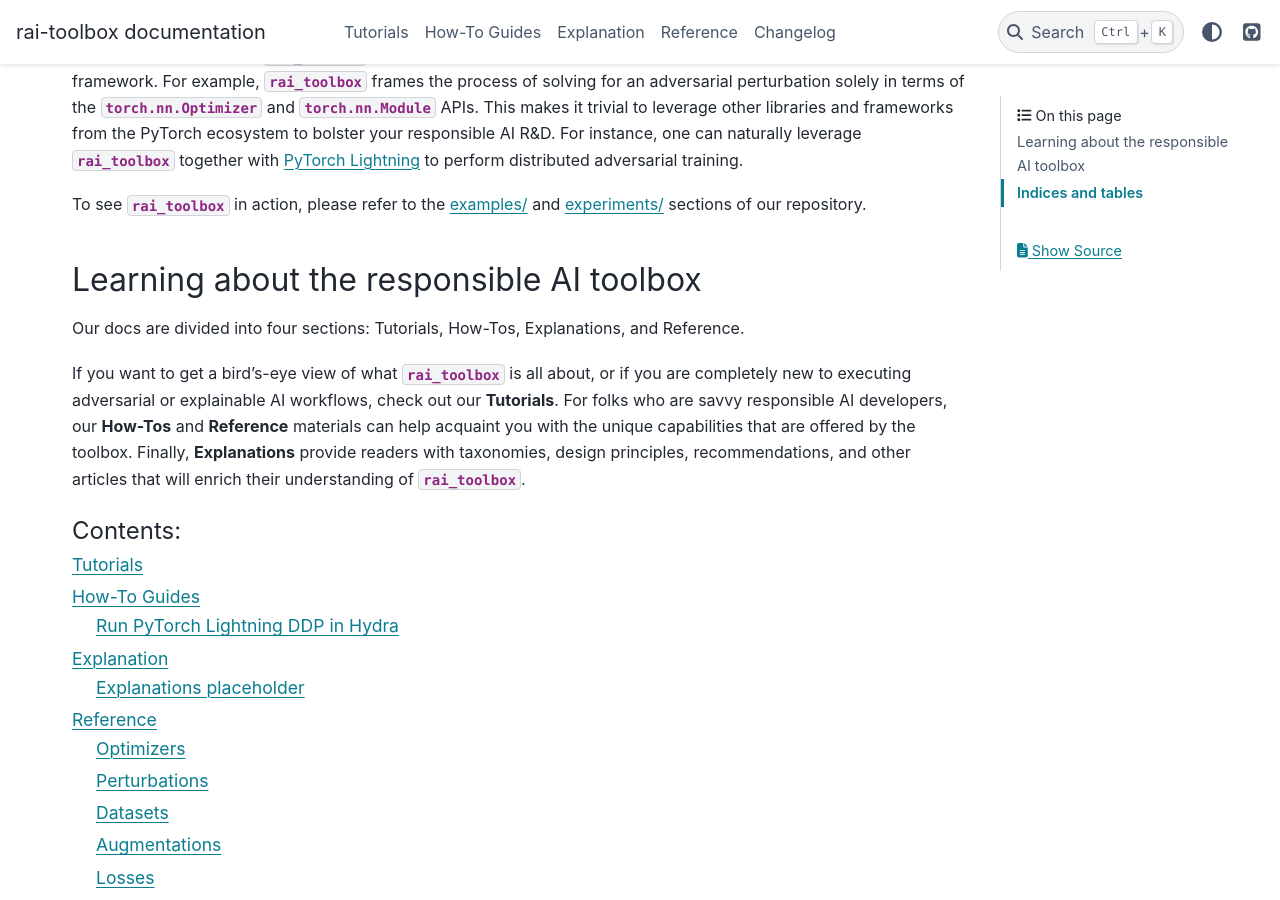
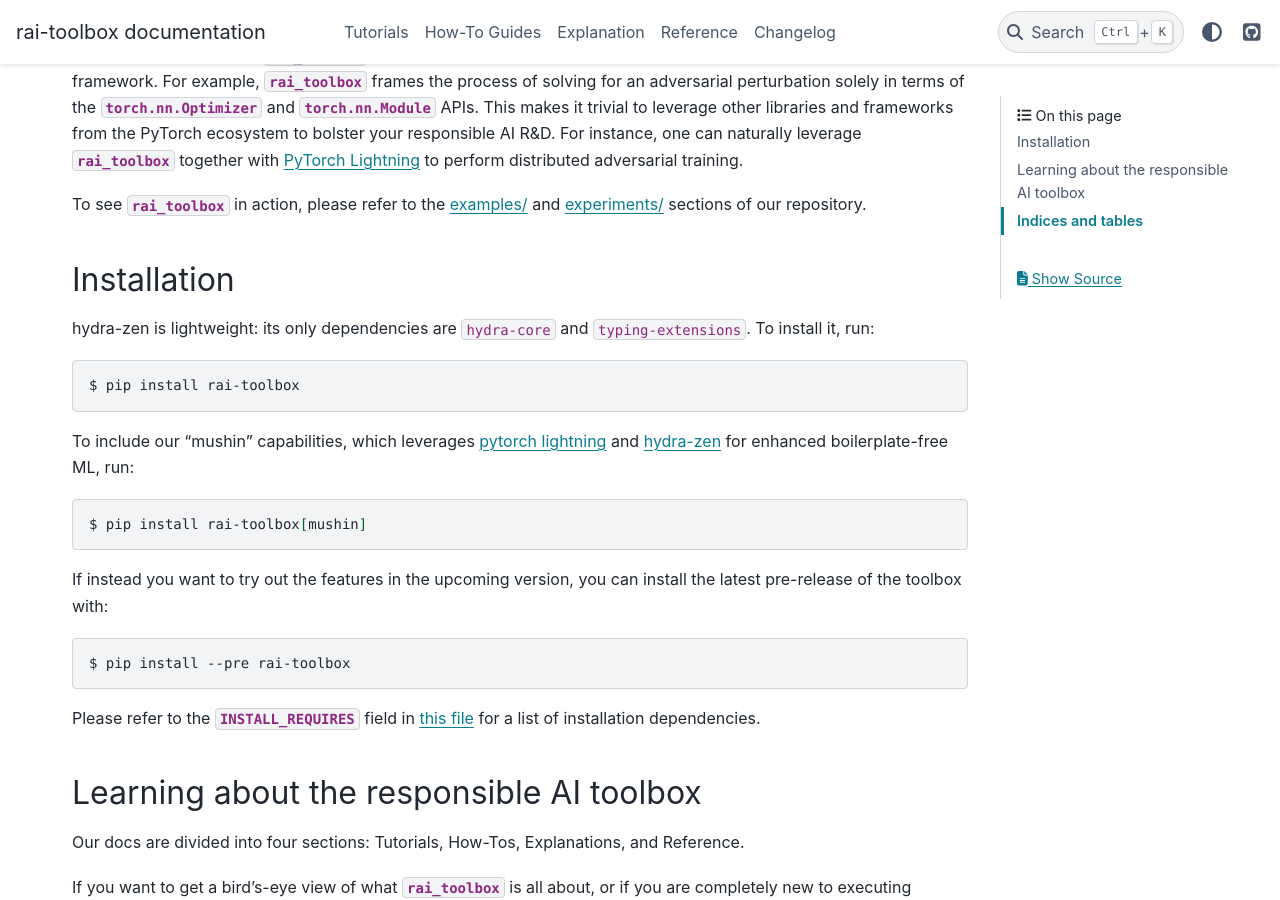
Before and after one commit to mit-ll-responsible-ai/responsible-ai-toolbox, a Sphinx documentation site: the page built from docs/source/index.rst, in a window 1280 px wide and 900 px high, scrolled down 404 px. Built offline with Sphinx 7.4.7 and the PyData theme 0.15.4, drawn with Linux system fonts in a browser that asks for light colours; pages that are not in the unit, such as notebooks, are missing from menus.

Commit message:
add installation instructions

```diff
--- a/docs/source/index.rst
+++ b/docs/source/index.rst
@@ -25,9 +25,40 @@ To see `rai_toolbox` in action, please refer to the `examples/ <https://github.c
 and `experiments/ <https://github.com/mit-ll-responsible-ai/responsible-ai-toolbox/tree/main/experiments>`_ sections of our repository.
 
 
+Installation
+============
+
+hydra-zen is lightweight: its only dependencies are ``hydra-core`` and
+``typing-extensions``. To install it, run:
+
+.. code:: console
+
+   $ pip install rai-toolbox
+
+
+To include our "mushin" capabilities, which leverages `pytorch lightning <https://www.pytorchlightning.ai/>`_
+and `hydra-zen <https://github.com/mit-ll-responsible-ai/hydra-zen>`_ for enhanced boilerplate-free ML, run:
+
+.. code:: console
+
+   $ pip install rai-toolbox[mushin]
+
+
+If instead you want to try out the features in the upcoming version, you can install
+the latest pre-release of the toolbox with:
+
+.. code:: console
+
+   $ pip install --pre rai-toolbox
+
+
+Please refer to the `INSTALL_REQUIRES` field in
+`this file <https://github.com/mit-ll-responsible-ai/responsible-ai-toolbox/blob/main/setup.py>`_
+for a list of installation dependencies.
+
 
 Learning about the responsible AI toolbox
-=====================================
+=========================================
 
 Our docs are divided into four sections: Tutorials, How-Tos, Explanations, and
 Reference.
```
